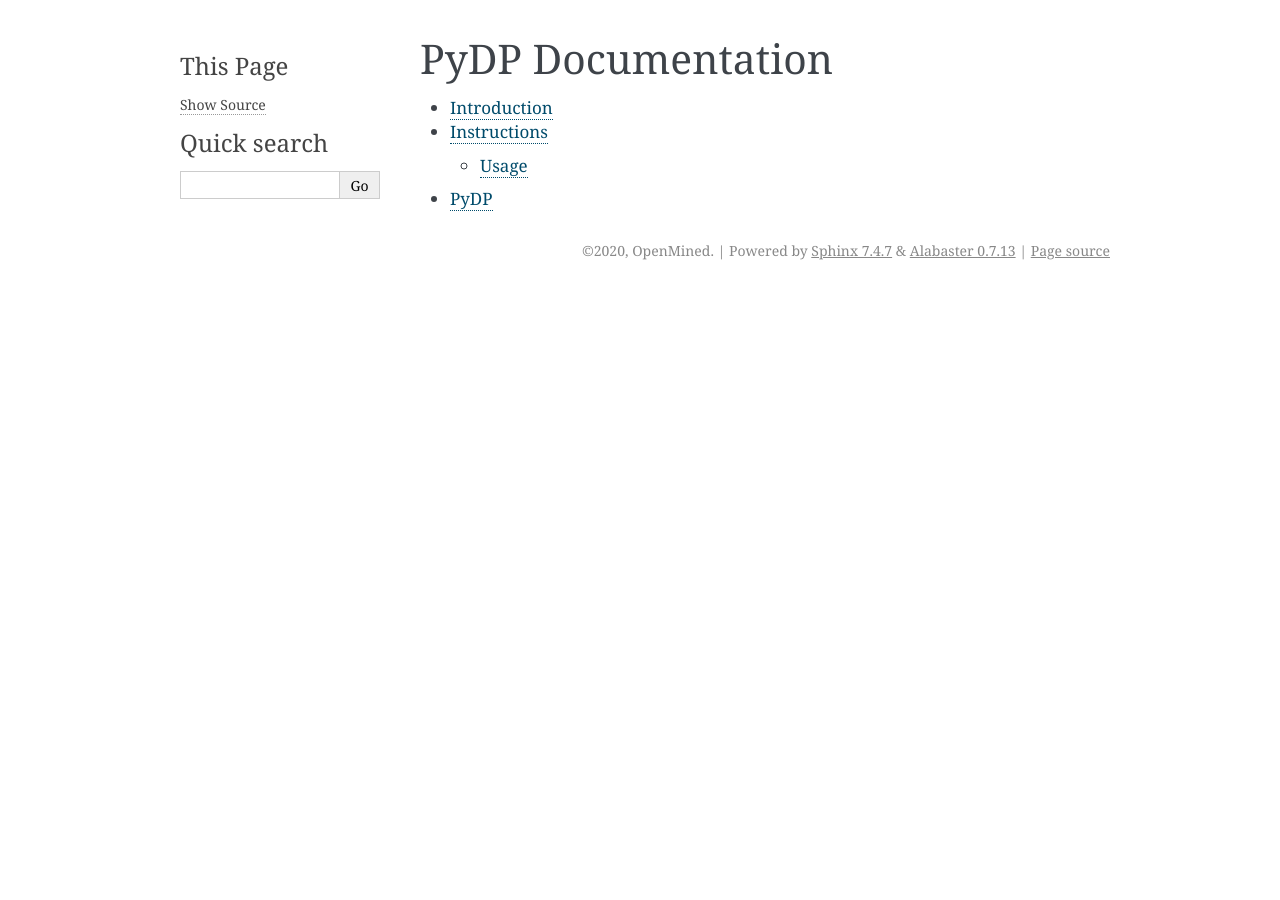
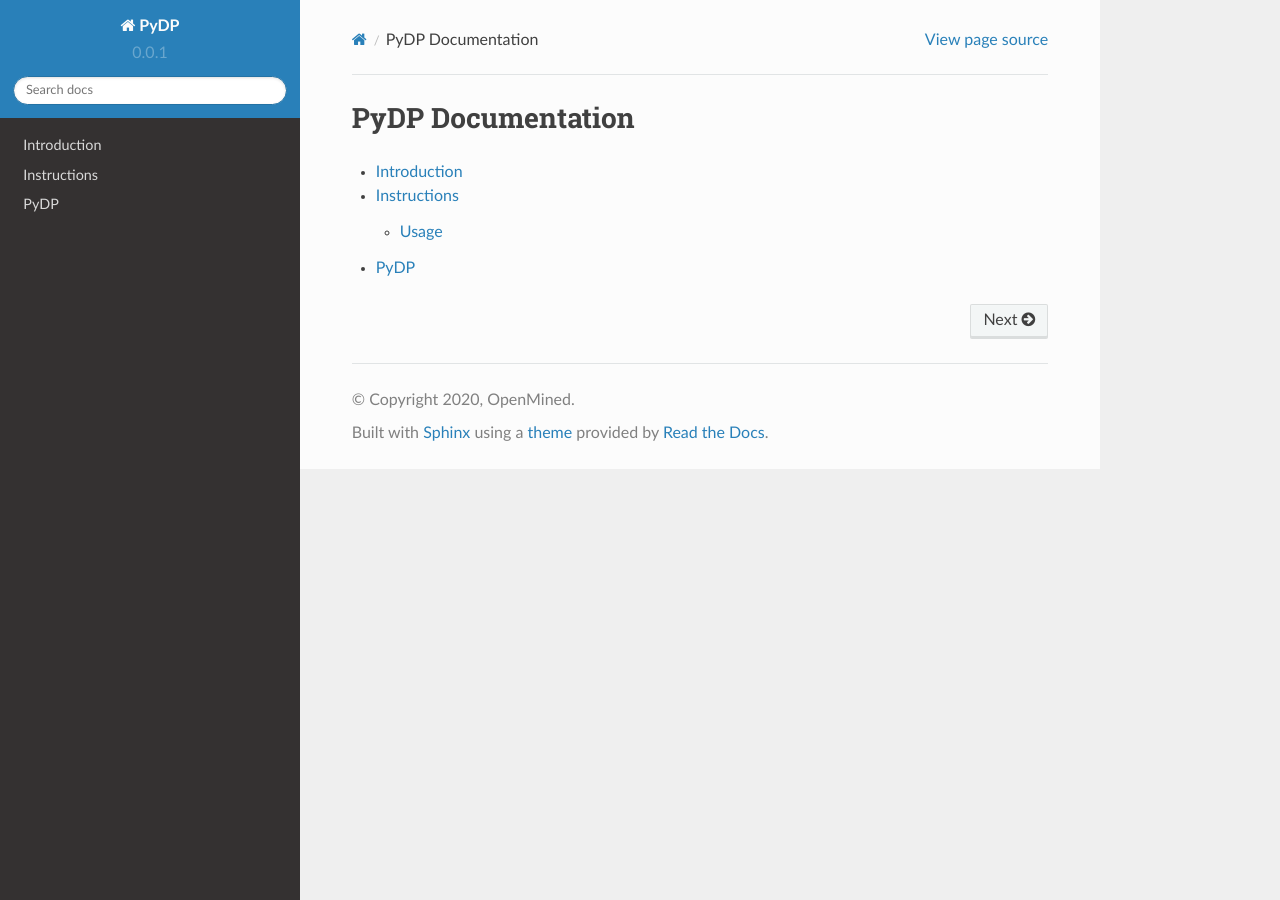
Before and after one commit to OpenMined/PyDP, a Sphinx documentation site: the page built from docs/index.rst, in a window 1280 px wide. Built offline with Sphinx 7.4.7 and the Read the Docs theme 2.0.0, drawn with Linux system fonts in a browser that asks for light colours.

Commit message:
added read the docs theme as asked.

```diff
--- a/docs/conf.py
+++ b/docs/conf.py
@@ -32,6 +32,7 @@
     'sphinx.ext.autodoc',
     'sphinx.ext.intersphinx',
     'sphinx.ext.autosummary',
+    "sphinx_rtd_theme",
     'sphinx.ext.napoleon',
 ]
 
@@ -114,7 +115,7 @@
 
 # The theme to use for HTML and HTML Help pages.  See the documentation for
 # a list of builtin themes.
-html_theme = 'alabaster'
+html_theme = 'sphinx_rtd_theme'
 
 # Theme options are theme-specific and customize the look and feel of a theme
 # further.  For a list of options available for each theme, see the
--- a/docs/requirements.txt
+++ b/docs/requirements.txt
@@ -1 +1,2 @@
 python-dp
+sphinx-rtd-theme
```
Also changed, not shown: 1 other file.
